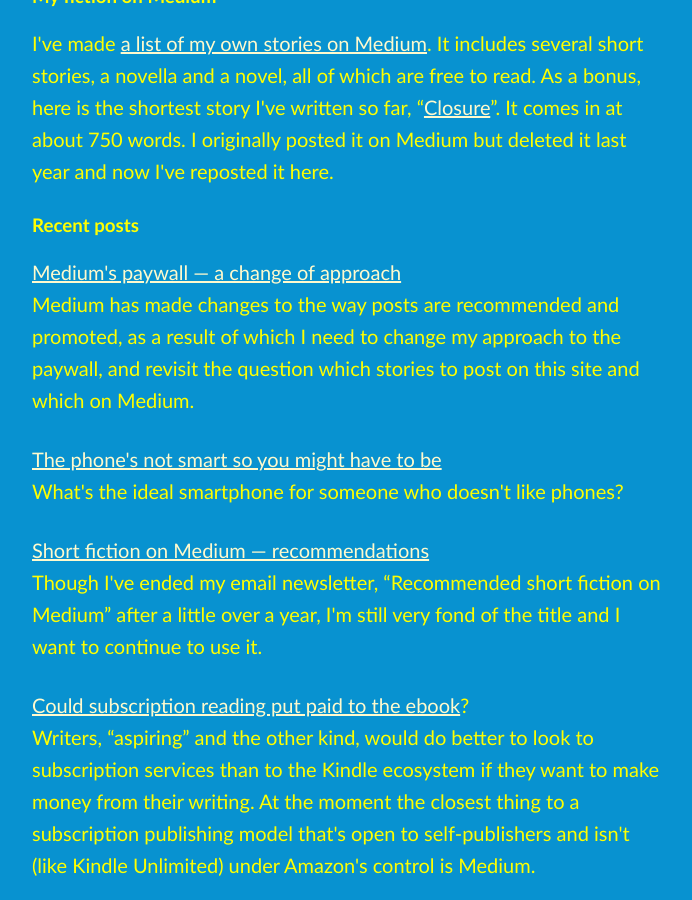
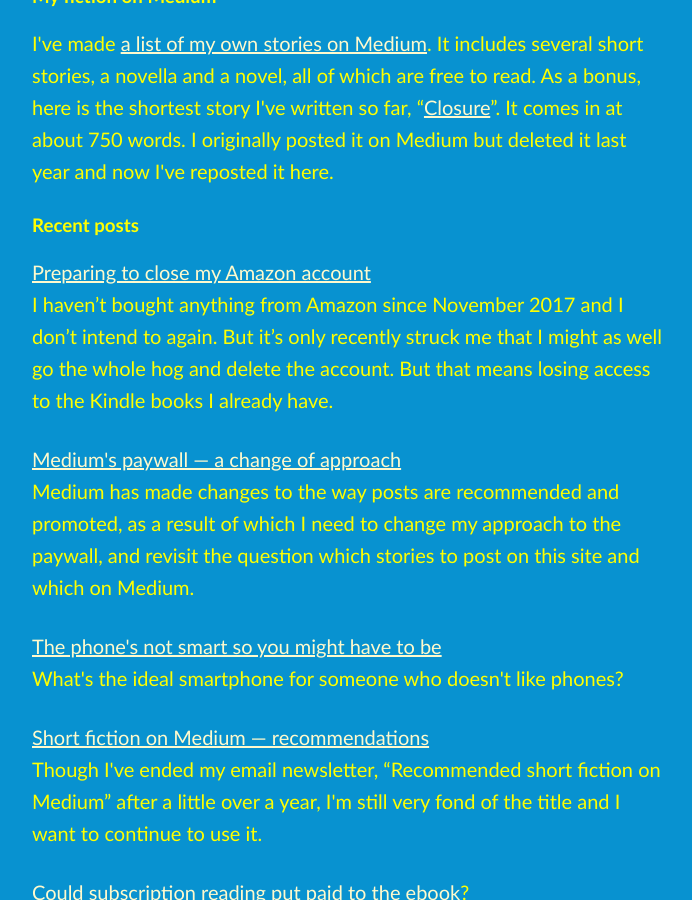
Before and after one commit to artkavanagh/github.io, a Jekyll site: the page index.html, which Jekyll copies as it is, in a window 1280 px wide and 900 px high, scrolled down 932 px. Shown: the whole window, without its empty margins (292-984 px from the left). Built offline with Jekyll 4.4.1, drawn with Linux system fonts in a browser that asks for light colours.

Commit message:
Update index.html

```diff
--- a/index.html
+++ b/index.html
@@ -27,6 +27,9 @@
 <p>I&apos;ve made <a href="https://www.artkavanagh.ie/fiction-list">a list of my own stories on Medium</a>. It includes several short stories, a novella and a novel, all of which are free to read. As a bonus, here is the shortest story I&apos;ve written so far, &ldquo;<a href="https://www.artkavanagh.ie/Closure">Closure</a>&rdquo;. It comes in at about 750 words. I originally posted it on Medium but deleted it last year and now I&apos;ve reposted it here.</p>
 
 <h3>Recent posts</h3>
+
+<p><a href="https://www.artkavanagh.ie/bye-bye-Amazon.html">Preparing to close my Amazon account</a><br />
+I haven’t bought anything from Amazon since November 2017 and I don’t intend to again. But it’s only recently struck me that I might as well go the whole hog and delete the account. But that means losing access to the Kindle books I already have.</p>
 
 <p><a href="https://www.artkavanagh.ie/Medium-paywall-change.html">Medium&apos;s paywall — a change of approach</a><br />
 Medium has made changes to the way posts are recommended and promoted, as a result of which I need to change my approach to the paywall, and revisit the question which stories to post on this site and which on Medium.</p>
```
